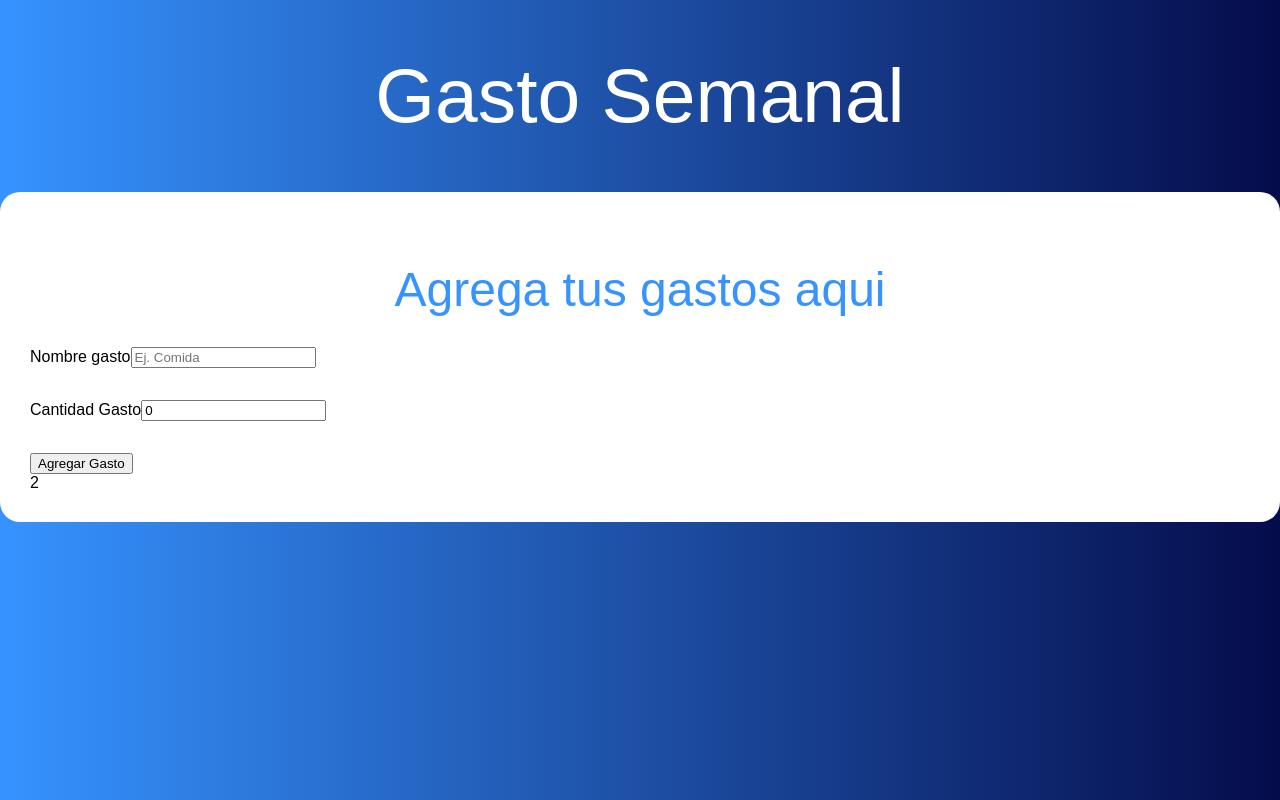
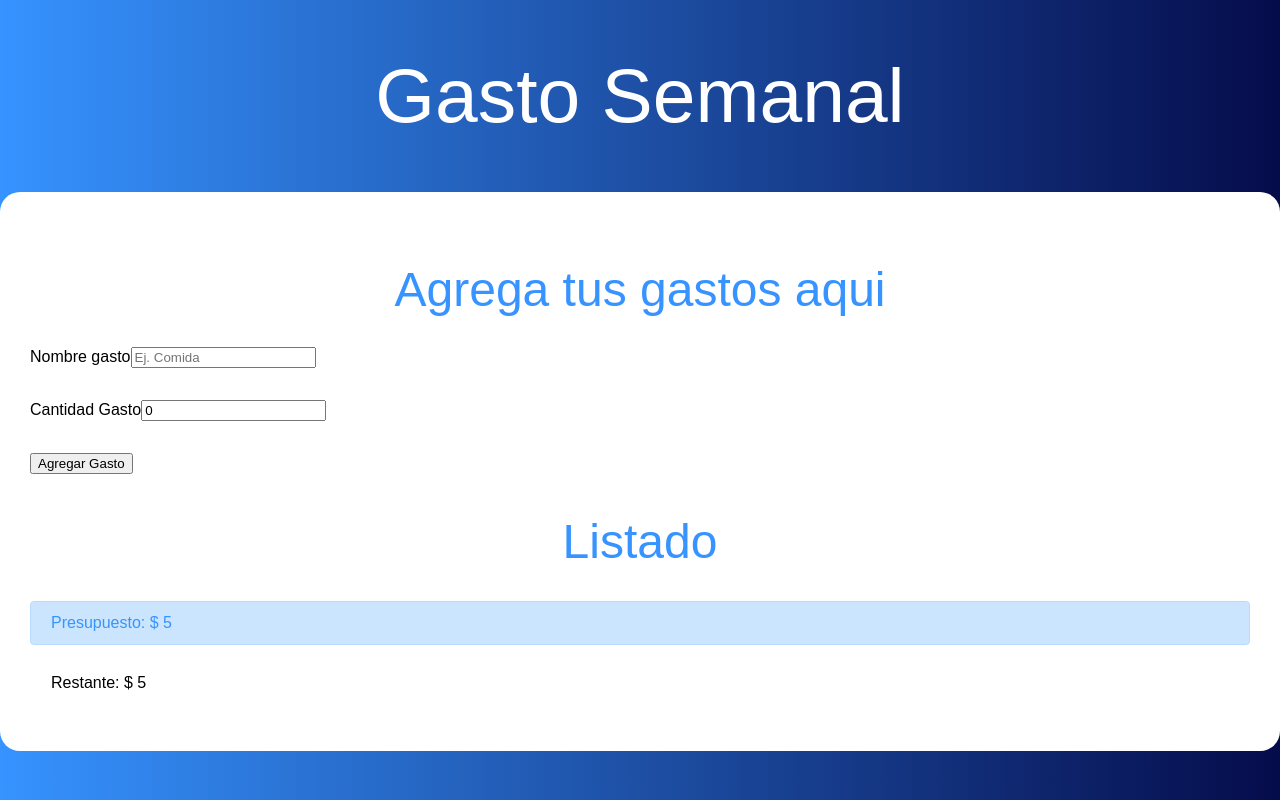
Before and after one commit to jesusdevp/presupuesto-semanal, a React (Create React App) app: page / in a window 1280 px wide. Both pictures are taken after typing "5" into the empty fields and a click on the input "Definir Presupuesto". Built offline with nearby package versions, Linux system fonts and the light colour scheme; the HTML template or start-up script is replaced by a standard one.

Commit message:
Mostrando gastos en la interfaz

```diff
--- a/src/App.js
+++ b/src/App.js
@@ -1,6 +1,8 @@
 import React, { useState } from "react";
 import Pregunta from "./components/Pregunta";
 import Formulario from "./components/Formulario";
+import Listado from "./components/Listado";
+import ControlPresupuesto from "./components/ControlPresupuesto";
 
 function App() {
   //state presupuesto
@@ -30,7 +32,13 @@
               <div className="one-half column">
                 <Formulario agregarNuevoGasto={agregarNuevoGasto} />
               </div>
-              <div className="one-half column">2</div>
+              <div className="one-half column">
+                <Listado gastos={gastos} />
+                <ControlPresupuesto
+                  presupuesto={presupuesto}
+                  restante={restante}
+                />
+              </div>
             </div>
           )}
         </div>
--- /dev/null
+++ b/src/components/ControlPresupuesto.jsx
@@ -0,0 +1,12 @@
+import React, { Fragments, Fragment } from "react";
+
+const ControlPresupuesto = ({ presupuesto, restante }) => {
+  return (
+    <Fragment>
+      <div className="alert alert-primary">Presupuesto: $ {presupuesto}</div>
+      <div className="alert">Restante: $ {restante}</div>
+    </Fragment>
+  );
+};
+
+export default ControlPresupuesto;
--- a/src/components/Formulario.jsx
+++ b/src/components/Formulario.jsx
@@ -57,7 +57,7 @@
           className="u-full-width"
           placeholder="Ej. 300"
           value={cantidad}
-          onChange={(e) => setCantidad(parseInt(e.target.value))}
+          onChange={(e) => setCantidad(parseInt(e.target.value, 10))}
         />
       </div>
       <input
--- /dev/null
+++ b/src/components/Gasto.jsx
@@ -0,0 +1,12 @@
+import React from "react";
+
+const Gasto = ({ gasto }) => (
+  <li className="gastos">
+    <p>
+      {gasto.nombre}
+      <span className="gasto">$ {gasto.cantidad} </span>
+    </p>
+  </li>
+);
+
+export default Gasto;
--- /dev/null
+++ b/src/components/Listado.jsx
@@ -0,0 +1,15 @@
+import React from "react";
+import Gasto from "./Gasto";
+
+const Listado = ({ gastos }) => {
+  return (
+    <div className="gastos-realizados">
+      <h2>Listado</h2>
+      {gastos.map((gasto) => (
+        <Gasto key={gasto.id} gasto={gasto} />
+      ))}
+    </div>
+  );
+};
+
+export default Listado;
```
